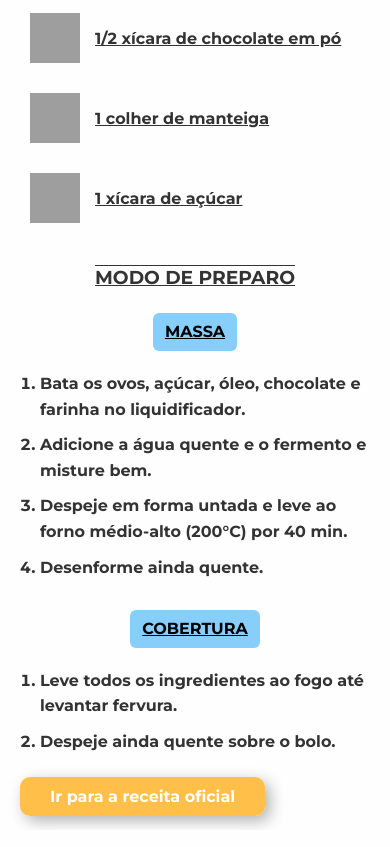
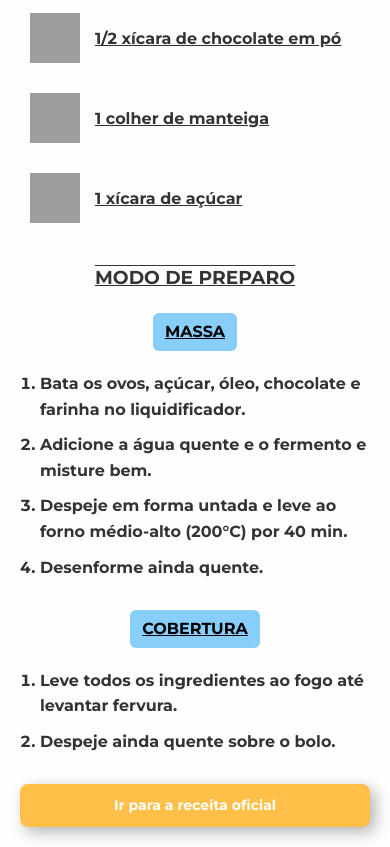
Before and after one commit to pedro2506/receita, a plain HTML site: page index.html in a window 390 px wide. Shown: the part 1501-2348 px from the top of the page. Drawn offline with Linux system fonts and the light colour scheme; grey boxes are pictures that could not be loaded.

Commit message:
Atualizar o style.css

```diff
--- a/style.css
+++ b/style.css
@@ -122,5 +122,27 @@ a {
   border-radius: 10px;
   font-weight: bold;
   margin-top: 100px;
+  display: inline-block;
   box-shadow: 5px 5px 15px rgba(0, 0, 0, 0.3);
 }
+
+
+@media (max-width: 768px) {
+  a {
+    display: block;
+    width: 100%;
+    padding: 12px;
+    font-size: 16px;
+    text-align: center;
+    margin-top: 40px;
+    border-radius: 8px;
+  }
+}
+
+@media (max-width: 480px) {
+  a {
+    font-size: 14px;
+    padding: 10px;
+    margin-top: 20px;
+  }
+}
```
